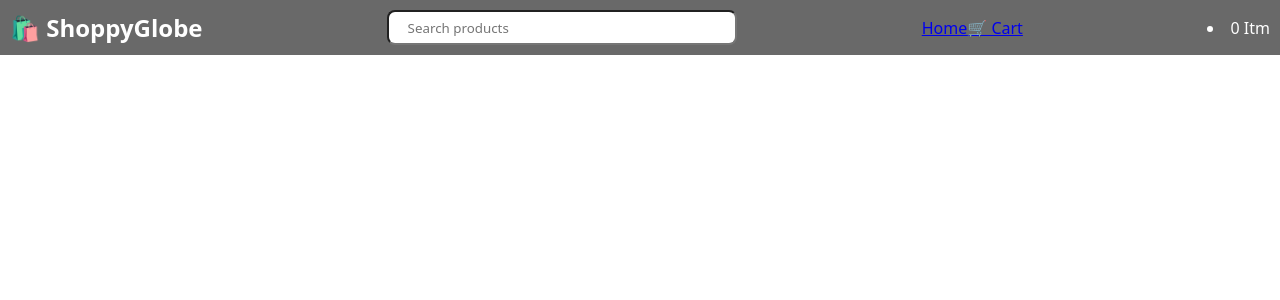
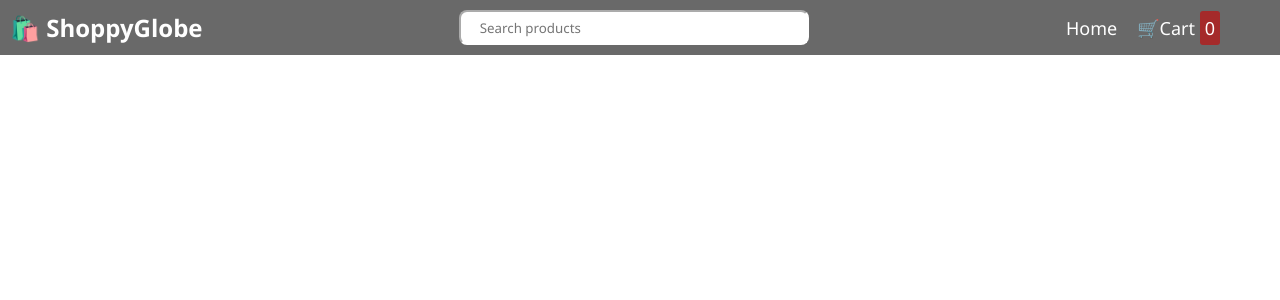
Before and after one commit to Chandan-moon/React-ShoppyGlobe-e-commerce-Project, a React (Vite) app in the folder react_e-commerce/: page /cart in a window 1280 px wide. Shown: the top 300 px of the page. Built offline with nearby package versions, Linux system fonts and the light colour scheme.

Commit message:
Header Cart counter and productItem styling given

```diff
--- a/react_e-commerce/src/components/Header.jsx
+++ b/react_e-commerce/src/components/Header.jsx
@@ -2,7 +2,9 @@
 
 import { Link } from "react-router-dom";
 
-import { useSelector } from "react-redux"
+import { useDispatch, useSelector } from "react-redux"
+import { setSearchQuery } from "../store/productSlice";
+
 
 
 
@@ -12,7 +14,13 @@ function Header() {
 
 
 
- const cartItems = useSelector(data => data.cart.items);
+    const cartItems = useSelector(data => data.cart.items);
+
+    const dispatch = useDispatch();
+
+    const searchQuery = useSelector(data => data.product.searchQuery)
+
+
 
 
 
@@ -23,20 +31,25 @@ function Header() {
 
             <h2>🛍️ ShoppyGlobe</h2>
 
-            <input type="text" placeholder=" Search products" className="header-input" />
+            <input type="text" placeholder=" Search products"
+
+                value={searchQuery}
+                onChange={(e) => dispatch(setSearchQuery(e.target.value))}
+
+                className="header-input" />
+
+
 
             <nav className="nav-menu">
 
-                <Link to="/">Home</Link>
+                <Link to="/" className="cart-home">Home</Link>
 
-                <Link to="/cart" className="cart-icon">
-                    🛒 Cart <span className="cart-badge">{}</span>
+                <Link to="/cart" className="carticon">
+                    🛒Cart <span className="cartbadge">{cartItems.length}</span>
                 </Link>
 
+
             </nav>
-
-
-            <li>{cartItems.length} Itm</li>
 
         </div>
 
--- a/react_e-commerce/src/components/Home.jsx
+++ b/react_e-commerce/src/components/Home.jsx
@@ -1,9 +1,10 @@
 
 
-import { useEffect, useState } from "react";
+import { useEffect } from "react";
 import useFetch from "../utils/useFetch";
 import { Link } from "react-router-dom";
 import ProductItems from "./ProductItems";
+import { useSelector } from "react-redux";
 
 
 
@@ -12,6 +13,13 @@ function Home() {
 
 
     const { data: products, error, loading } = useFetch();
+
+
+    const searchQuery = useSelector(data => data.product.searchQuery);
+
+
+    //filter products via Redux search state string match
+    const filteredProducts = (products.products || []).filter(product => product.title.toLowerCase().includes(searchQuery.toLowerCase()));
 
 
 
@@ -23,18 +31,31 @@ function Home() {
 
 
 
+
     return (
 
 
-        <div className="productList">
+        <div>
 
-            {products.products.map((item) => (
+            <h2 className="home-header">Explore the Products</h2>
 
-                 <ProductItems key={item.id} products={item} />
+          <div>
 
-            ))
+            {filteredProducts.length === 0 ? (
 
-            }
+                <h3>No products match your current search.</h3>
+
+            ) : (
+
+                <div className="product-grid">
+                    {filteredProducts.map(item => (
+                        <ProductItems key={item.id} products={item} />
+                    ))}
+                </div>
+
+            )}
+
+            </div>
 
 
         </div>
@@ -44,4 +65,6 @@ function Home() {
 
 }
 
+
+
 export default Home;
--- a/react_e-commerce/src/components/ProductDetail.jsx
+++ b/react_e-commerce/src/components/ProductDetail.jsx
@@ -34,13 +34,13 @@ function ProductDetail() {
 
                 filterProduct.map((item) => (
 
-                    <div className="cart-card" key={item.id}>
+                    <div className="cart-card2" key={item.id}>
 
-                        <img src={item.images[0]} alt="" width="200px" height="200px" className="cart-img" />
+                        <img src={item.images[0]} alt="" width="200px" height="200px" className="cart-img2" />
 
-                        <h3 className="cart-title">{item.title}</h3>
+                        <h3 className="cart-title2">{item.title}</h3>
 
-                        <h2 className="cart-price">$: {item.price}</h2>
+                        <h2 className="cart-price2">$: {item.price}</h2>
 
 
                     </div>
--- a/react_e-commerce/src/components/ProductItems.jsx
+++ b/react_e-commerce/src/components/ProductItems.jsx
@@ -5,10 +5,10 @@ import { addToCart } from "../store/cartSlice";
 import { Link } from "react-router-dom";
 
 
-function ProductItems({products}) {
+function ProductItems({ products }) {
 
 
-const dispatch = useDispatch();
+  const dispatch = useDispatch();
 
 
 
@@ -23,13 +23,15 @@ const dispatch = useDispatch();
 
         <h3 className="cart-title">{products.title}</h3>
 
-       <span className="cart-price">$: {products.price}</span>
+        <span className="cart-price">$: {products.price}</span>
 
+        <div className="product-footer">
 
-        <button onClick={() => dispatch(addToCart(products))}>Add to Cart</button>
+          <button onClick={() => dispatch(addToCart(products))}>Add to Cart</button>
 
-        <Link to={`/product/${products.id}`}>View Details</Link>
+          <Link to={`/product/${products.id}`} className="itemlink">View Details</Link>
 
+        </div>
 
       </div>
 
--- a/react_e-commerce/src/index.css
+++ b/react_e-commerce/src/index.css
@@ -2,7 +2,8 @@
   box-sizing: border-box;
   margin: 0;
   padding: 0;
-  font-family: system-ui, sans-serif;
+  font-family: 'Segoe UI';
+  ;
 }
 
 
@@ -25,6 +26,13 @@
   height: 35px;
   border-radius: 8px;
   padding: 15px;
+  border-color: white;
+}
+
+.header-input:focus {
+
+outline: none;
+
 }
 
 .header-nav {
@@ -38,14 +46,50 @@
 
 }
 
+.nav-menu {
 
-.productList {
+display: flex;
+gap: 20px;
+margin-right: 50px;
+font-size: 18px;
+
+}
+
+
+.cart-home {
+
+color: inherit;
+text-decoration: none;
+
+}
+
+.carticon{
+  /* font-weight: 400; */
+  color: inherit;
+  text-decoration: none;
+}
+
+.cartbadge {
+
+  color: inherit;
+  background-color: brown;
+  padding: 5px;
+  border-radius: 3px;
+}
+
+
+.home-header {
+
+  margin-top: 40px;
+  margin-left: 100px;
+
+}
+
+.product-grid {
 
   display: flex;
   justify-content: center;
   flex-wrap: wrap;
-
-
 
 }
 
@@ -55,7 +99,7 @@
   /* border: 1px solid black; */
   margin: 20px;
   width: 300px;
-  height: 300px;
+  height: 310px;
   padding: 10px;
 
   border-radius: 10px;
@@ -71,7 +115,7 @@
 
 .cart-card:hover {
 
-transform: scale(1.04);
+  transform: scale(1.04);
 
 }
 
@@ -97,20 +141,108 @@ transform: scale(1.04);
 
 .link-line {
 
- text-decoration: none;
+  text-decoration: none;
 
 }
 
 
 .ProductDetails {
 
-display: flex;
+  display: flex;
 
-justify-content: center;
+  margin-left: 150px;
 
-margin-top: 100px;
+  margin-top: 40px;
 
-align-items: center;
+  align-items: center;
+
 
 
 }
+
+.cart-card2 {
+
+
+  margin: 20px;
+  width: 450px;
+  height: 400px;
+  padding: 10px;
+
+  border-radius: 10px;
+  box-shadow: 0 4px 8px rgba(0, 0, 0, 0.3);
+
+  transition: transform 0.2s;
+
+
+
+}
+
+
+.cart-card2:hover {
+
+  transform: scale(1.04);
+
+}
+
+
+.cart-img2 {
+
+  width: 100%;
+  height: 70%;
+  background-color: rgba(206, 161, 161, 0.242);
+}
+
+.cart-title2 {
+
+  margin-bottom: 10px;
+  font-size: medium;
+
+}
+
+.cart-price2 {
+
+  color: rgb(0, 106, 255);
+}
+
+
+.product-footer {
+
+/* border: 1px solid black; */
+
+display: flex;
+gap: 70px;
+padding: 5px;
+
+}
+
+.product-footer button {
+
+padding: 1px;
+height: 23px;
+margin-left: 2px;
+border-radius: 3px;
+width: 100px;
+border-color: white;
+
+}
+
+.product-footer button:hover {
+
+background-color: rgba(195, 223, 231, 0.652);
+
+}
+
+.itemlink {
+
+color: inherit;
+text-decoration: none;
+margin-bottom: 10px;
+
+}
+
+.itemlink:hover {
+
+border-bottom: 1px solid rgb(76, 76, 225);
+color:  rgb(76, 76, 225);
+
+}
--- a/react_e-commerce/src/store/appStore.js
+++ b/react_e-commerce/src/store/appStore.js
@@ -3,6 +3,9 @@
 import { configureStore } from "@reduxjs/toolkit"
 
 import cartReducer from "./cartSlice.js"
+import productReducer from "./productSlice.js"
+
+
 
 
 export const appStore = configureStore({
@@ -11,6 +14,7 @@ export const appStore = configureStore({
     reducer: {
 
         cart: cartReducer,
+        product: productReducer,
 
     }
 
--- /dev/null
+++ b/react_e-commerce/src/store/productSlice.js
@@ -0,0 +1,33 @@
+
+
+import { createSlice } from "@reduxjs/toolkit";
+
+
+const productSlice = createSlice({
+
+    name: 'product',
+    initialState: {
+
+        searchQuery: '',
+
+    },
+
+    reducers: {
+
+        setSearchQuery: (state, action) => {
+
+            state.searchQuery = action.payload;
+
+        },
+
+
+    },
+
+})
+
+
+
+export const { setSearchQuery } = productSlice.actions;
+
+
+export default productSlice.reducer;
```
